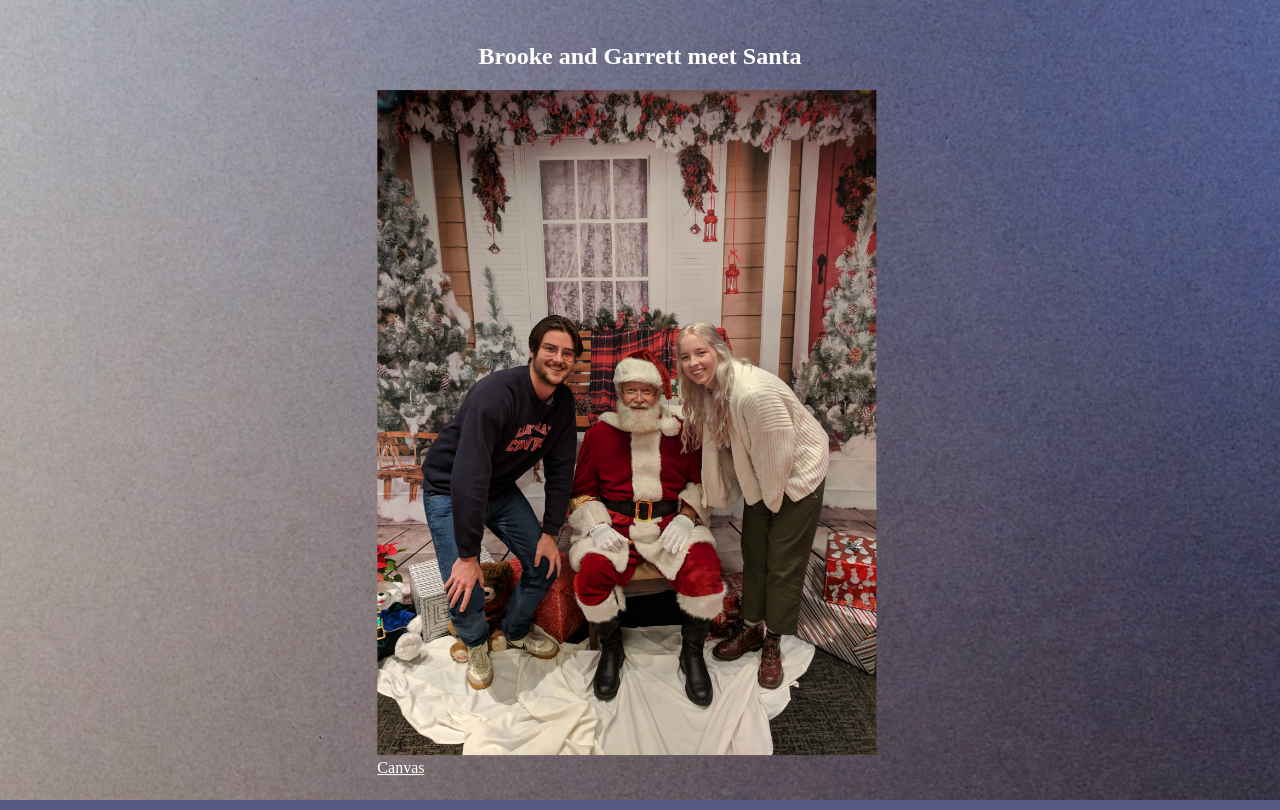
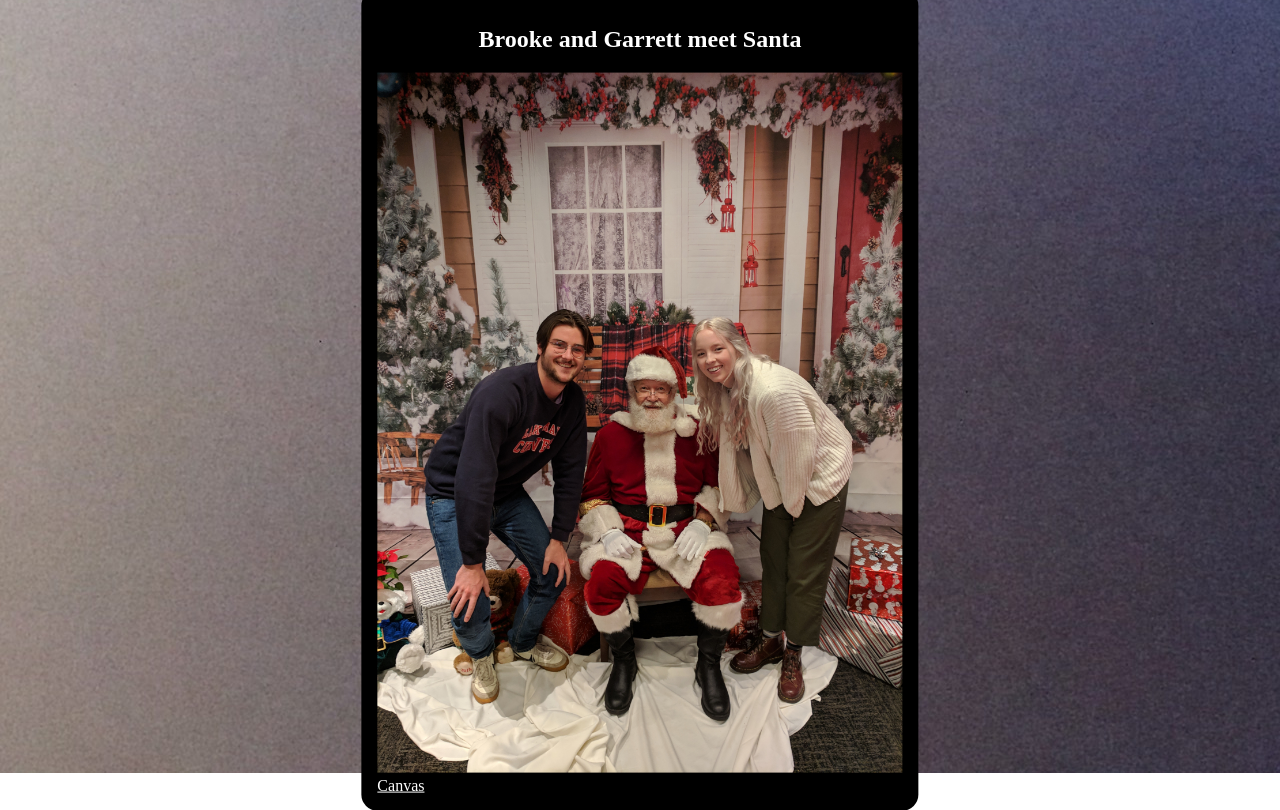
Before and after one commit to garrtt/garrtt.com, a PHP site: page / in a window 1280 px wide. Run offline with PHP 8.4, Linux system fonts and the light colour scheme.

Commit message:
Removed max-width

```diff
--- a/styles.css
+++ b/styles.css
@@ -2,10 +2,13 @@
     background: url("images/collins-pocket.jpg") no-repeat fixed center;
 }
 img {
-    max-width: 95%;
     max-height: 700px;
 }
 section {
+    background: black;
+    color: white;
+    border-radius: 1em;
+    padding: 1em;
     position: absolute;
     top: 50%;
     left: 50%;
@@ -16,7 +19,6 @@
 a, h2{
     text-align: center;
     color: white;
-    align-content:  center;
 }
 
 #myCanvas {
```
